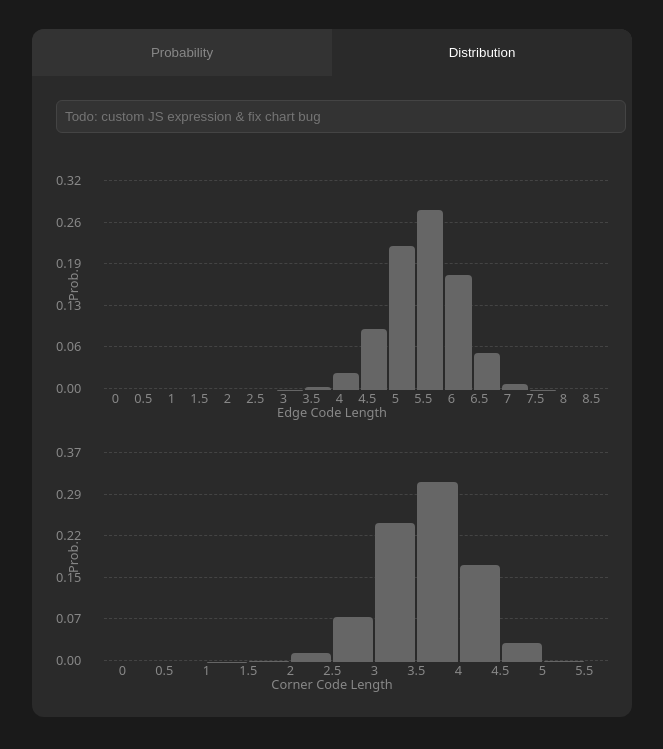
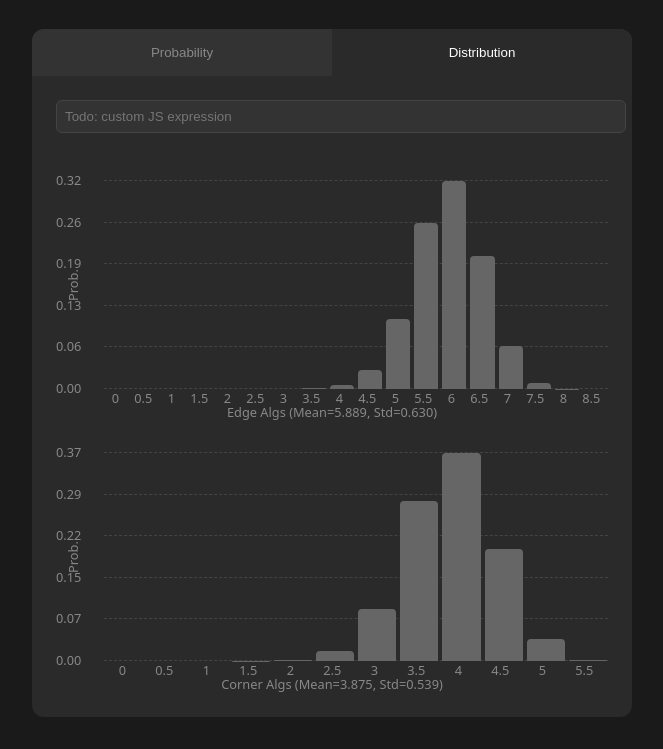
Before and after one commit to helloluxi/bld-stat, a plain HTML site: page index.html in a window 1280 px wide. Both pictures are taken after a click on the button "Distribution". Shown: the part 78-827 px from the top of the page, without its empty margins (308-971 px from the left). Drawn offline with Linux system fonts and the light colour scheme.

Commit message:
fix chart

```diff
--- a/index.html
+++ b/index.html
@@ -1,7 +1,7 @@
 <!DOCTYPE html>
 <html>
 <head>
-    <title>Dr. 3BLD</title>
+    <title>3BLD Stat Tools</title>
     <style>
         body {
             background-color: #1a1a1a;
@@ -110,15 +110,14 @@
         }
         .range-thumb {
             position: absolute;
-            width: 12px;
-            height: 12px;
+            width: 10px;
+            height: 10px;
             background: #888;
             border: 2px solid #666;
             border-radius: 50%;
             top: 50%;
             transform: translate(-50%, -50%);
             pointer-events: none;
-            box-shadow: 0 0 0 4px #2a2a2a;
         }
         .result {
             text-align: center;
@@ -143,12 +142,17 @@
             height: 240px;
         }
         .chart-container {
-            height: 180px;
+            height: calc(100% - 4rem);
             display: flex;
             align-items: flex-end;
             gap: 2px;
-            position: relative;
+            position: absolute;
+            top: 2rem;
+            left: 3rem;
+            right: 0;
+            bottom: 2rem;
             z-index: 2;
+            padding-left: 0rem;
         }
         .bar {
             background: #666;
@@ -156,6 +160,7 @@
             transition: height 0.3s;
             border-radius: 4px 4px 0 0;
             position: relative;
+            margin: 0 1px;
         }
         .grid-lines {
             position: absolute;
@@ -273,7 +278,7 @@
                     </div>
                 </div>
                 <div class="setting-line">
-                    <span>Float 3</span>
+                    <span>Float 3-style</span>
                     <div class="range-wrapper">
                         <div class="range-container">
                             <div class="range-selected"></div>
@@ -284,7 +289,7 @@
                     </div>
                 </div>
                 <div class="setting-line">
-                    <span>Alg Length</span>
+                    <span>Algs</span>
                     <div class="range-wrapper">
                         <div class="range-container">
                             <div class="range-selected"></div>
@@ -321,7 +326,7 @@
                     </div>
                 </div>
                 <div class="setting-line">
-                    <span>Float 3</span>
+                    <span>Float 3-style</span>
                     <div class="range-wrapper">
                         <div class="range-container">
                             <div class="range-selected"></div>
@@ -332,7 +337,7 @@
                     </div>
                 </div>
                 <div class="setting-line">
-                    <span>Alg Length</span>
+                    <span>Algs</span>
                     <div class="range-wrapper">
                         <div class="range-container">
                             <div class="range-selected"></div>
@@ -345,24 +350,24 @@
             </div>
 
             <p style="text-align: center; color: #888; font-size: 0.8rem;">Todo: custom JS filter & scrambler</p>
-            <div class="result">Probability = <span id="probability-value">100.00%</span></div>
+            <div class="result">Probability: <span id="probability-value">100.00%</span></div>
         </div>
 
         <div id="distribution" class="tab-content">
-            <input type="text" class="distribution-input" placeholder="Todo: custom JS expression & fix chart bug" />
+            <input type="text" class="distribution-input" placeholder="Todo: custom JS expression" />
             <div class="chart-wrapper">
                 <div class="y-axis-label">Prob.</div>
                 <div class="grid-lines edge-grid-lines"></div>
                 <div class="chart-container" id="edge-chart"></div>
                 <div class="x-axis edge-x-axis"></div>
-                <div class="x-axis-label">Edge Code Length</div>
+                <div class="x-axis-label edge-x-axis-label">Edge Algs</div>
             </div>
             <div class="chart-wrapper">
                 <div class="y-axis-label">Prob.</div>
                 <div class="grid-lines corner-grid-lines"></div>
                 <div class="chart-container" id="corner-chart"></div>
                 <div class="x-axis corner-x-axis"></div>
-                <div class="x-axis-label">Corner Code Length</div>
+                <div class="x-axis-label corner-x-axis-label">Corner Algs</div>
             </div>
         </div>
     </div>
@@ -607,26 +612,37 @@
         }
 
         function updateChart(input) {
-            const edgeLengthCounts = ee_ls.concat(oe_ls).reduce((acc, item) => {
+            const edgeAlgCounts = ee_ls.concat(oe_ls).reduce((acc, item) => {
                 acc[item.doubleAlgLength] = (acc[item.doubleAlgLength] || 0) + item.count;
                 return acc;
             }, {});
-            const edgeCodeLengthFreq = [];
+
+            const edgeValues = [];
+            let edgeSumXP = 0, edgeSumX2P = 0;
             for (let i = 0; i <= 17; i++) {
-                edgeCodeLengthFreq.push((edgeLengthCounts[i] || 0) / 980995276800);
+                const value = (edgeAlgCounts[i] || 0) / 980995276800;
+                edgeValues.push(value);
+                edgeSumXP += value * i;
+                edgeSumX2P += value * i * i;
             }
+            const edgeExp = edgeSumXP / 2, edgeStd = Math.sqrt(edgeSumX2P / 4 - edgeExp * edgeExp);
 
-            const cornerLengthCounts = ec_ls.concat(oc_ls).reduce((acc, item) => {
+            const cornerAlgCounts = ec_ls.concat(oc_ls).reduce((acc, item) => {
                 acc[item.doubleAlgLength] = (acc[item.doubleAlgLength] || 0) + item.count;
                 return acc;
             }, {});
-            const cornerCodeLengthFreq = [];
+            const cornerValues = [];
+            let cornerSumXP = 0, cornerSumX2P = 0;
             for (let i = 0; i <= 11; i++) {
-                cornerCodeLengthFreq.push((cornerLengthCounts[i] || 0) / 88179840);
+                const value = (cornerAlgCounts[i] || 0) / 88179840;
+                cornerValues.push(value);
+                cornerSumXP += value * i;
+                cornerSumX2P += value * i * i;
             }
+            const cornerExp = cornerSumXP / 2, cornerStd = Math.sqrt(cornerSumX2P / 4 - cornerExp * cornerExp);
 
-            const edgeValues = edgeCodeLengthFreq;
-            const cornerValues = cornerCodeLengthFreq;
+            document.querySelector('.edge-x-axis-label').textContent = `Edge Algs (Mean=${edgeExp.toFixed(3)}, Std=${edgeStd.toFixed(3)})`;
+            document.querySelector('.corner-x-axis-label').textContent = `Corner Algs (Mean=${cornerExp.toFixed(3)}, Std=${cornerStd.toFixed(3)})`;
 
             const maxEdgeValue = Math.max(...edgeValues);
             const maxCornerValue = Math.max(...cornerValues);
@@ -676,11 +692,10 @@
                 const bar = document.createElement('div');
                 bar.className = 'bar';
                 bar.style.height = `${(value / maxEdgeValue) * 100}%`;
-                bar.style.bottom = 'calc(-100% / 4)'; // Move each bar one grid down
                 edgeChartContainer.appendChild(bar);
 
                 const label = document.createElement('div');
-                label.textContent = index/2;
+                label.textContent = index / 2;
                 edgeXAxis.appendChild(label);
             });
 
@@ -688,11 +703,10 @@
                 const bar = document.createElement('div');
                 bar.className = 'bar';
                 bar.style.height = `${(value / maxCornerValue) * 100}%`;
-                bar.style.bottom = 'calc(-100% / 4)'; // Move each bar one grid down
                 cornerChartContainer.appendChild(bar);
 
                 const label = document.createElement('div');
-                label.textContent = index/2;
+                label.textContent = index / 2;
                 cornerXAxis.appendChild(label);
             });
         }
```
